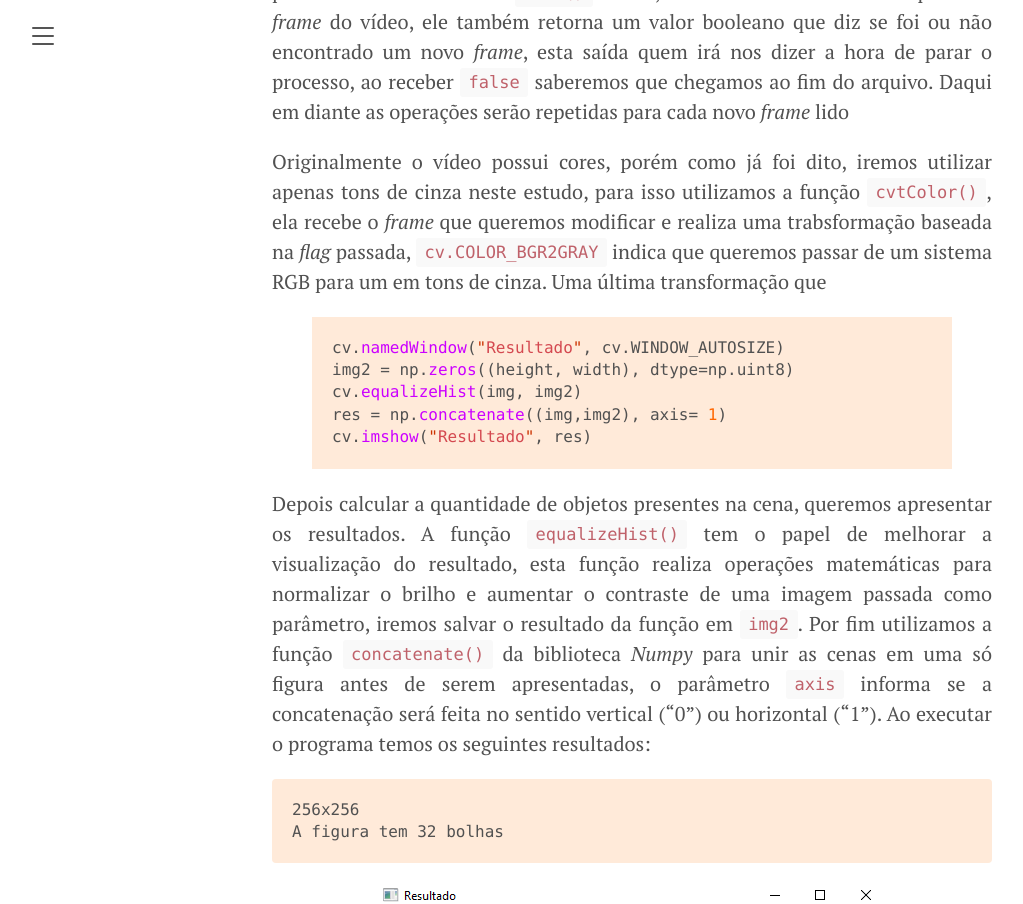
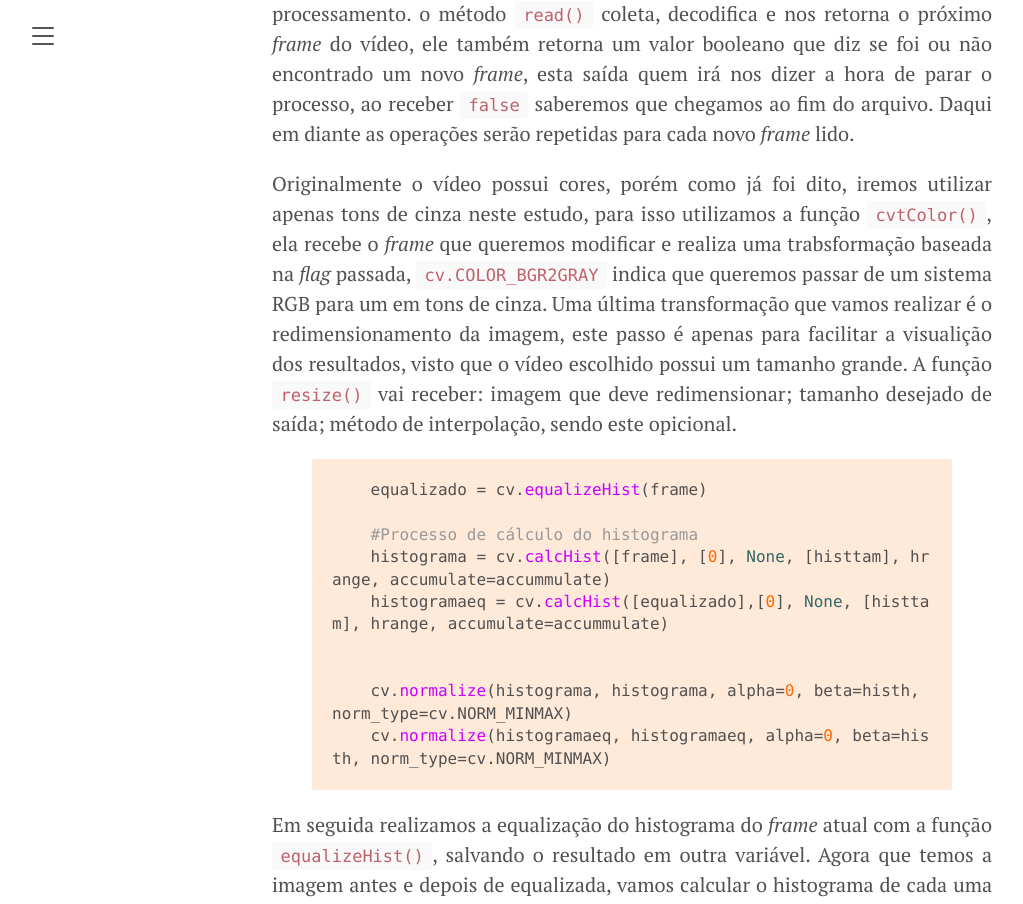
Before and after one commit to lucasamds/lucasamds.github.io, a Jekyll site: the page built from _posts/2021-02-27-manipulacao-histogramas.md, in a window 1280 px wide and 1400 px high, scrolled down 3105 px. Shown: the top 904 px of the window, without its empty margins (8-1031 px from the left). Built offline with Jekyll 4.4.1, drawn with Linux system fonts in a browser that asks for light colours; some of the changed text lies outside the part shown.

Commit message:
Update 2021-02-27-manipulacao-histogramas.md

````diff
--- a/_posts/2021-02-27-manipulacao-histogramas.md
+++ b/_posts/2021-02-27-manipulacao-histogramas.md
@@ -42,6 +42,7 @@
         frame = cv.resize(frame, (int(width/3), int(height/3)), interpolation=cv.INTER_AREA)
 
         equalizado = cv.equalizeHist(frame)
+
         #Processo de cálculo do histograma
         histograma = cv.calcHist([frame], [0], None, [histtam], hrange, accumulate=accummulate)
         histogramaeq = cv.calcHist([equalizado],[0], None, [histtam], hrange, accumulate=accummulate)
@@ -96,46 +97,32 @@
         frame = cv.resize(frame, (int(width/3), int(height/3)), interpolation=cv.INTER_AREA)
 {% endhighlight %}
 
-Caso o arquivo de vídeo tenha sido aberto corretamente, damos início ao processamento. o método `read()` coleta, decodifica e nos retorna o próximo *frame* do vídeo, ele também retorna um valor booleano que diz se foi ou não encontrado um novo *frame*, esta saída quem irá nos dizer a hora de parar o processo, ao receber `false` saberemos que chegamos ao fim do arquivo. Daqui em diante as operações serão repetidas para cada novo *frame* lido
+Caso o arquivo de vídeo tenha sido aberto corretamente, damos início ao processamento. o método `read()` coleta, decodifica e nos retorna o próximo *frame* do vídeo, ele também retorna um valor booleano que diz se foi ou não encontrado um novo *frame*, esta saída quem irá nos dizer a hora de parar o processo, ao receber `false` saberemos que chegamos ao fim do arquivo. Daqui em diante as operações serão repetidas para cada novo *frame* lido.
 
-Originalmente o vídeo possui cores, porém como já foi dito, iremos utilizar apenas tons de cinza neste estudo, para isso utilizamos a função `cvtColor()`, ela recebe o *frame* que queremos modificar e realiza uma trabsformação baseada na *flag* passada, `cv.COLOR_BGR2GRAY` indica que queremos passar de um sistema RGB para um em tons de cinza. Uma última transformação que
+Originalmente o vídeo possui cores, porém como já foi dito, iremos utilizar apenas tons de cinza neste estudo, para isso utilizamos a função `cvtColor()`, ela recebe o *frame* que queremos modificar e realiza uma trabsformação baseada na *flag* passada, `cv.COLOR_BGR2GRAY` indica que queremos passar de um sistema RGB para um em tons de cinza. Uma última transformação que vamos realizar é o redimensionamento da imagem, este passo é apenas para facilitar a visualição dos resultados, visto que o vídeo escolhido possui um tamanho grande. A função `resize()` vai receber: imagem que deve redimensionar; tamanho desejado de saída;  método de interpolação, sendo este opicional.
 
 {% highlight python %}
 
-cv.namedWindow("Resultado", cv.WINDOW_AUTOSIZE)
-img2 = np.zeros((height, width), dtype=np.uint8)
-cv.equalizeHist(img, img2)
-res = np.concatenate((img,img2), axis= 1)
-cv.imshow("Resultado", res)
+    equalizado = cv.equalizeHist(frame)
+
+    #Processo de cálculo do histograma
+    histograma = cv.calcHist([frame], [0], None, [histtam], hrange, accumulate=accummulate)
+    histogramaeq = cv.calcHist([equalizado],[0], None, [histtam], hrange, accumulate=accummulate)
+
+
+    cv.normalize(histograma, histograma, alpha=0, beta=histh, norm_type=cv.NORM_MINMAX)
+    cv.normalize(histogramaeq, histogramaeq, alpha=0, beta=histh, norm_type=cv.NORM_MINMAX)
 
 {% endhighlight %}
 
-Depois calcular a quantidade de objetos presentes na cena, queremos apresentar os resultados. A função `equalizeHist()` tem o papel de melhorar a visualização do resultado, esta função realiza operações matemáticas para normalizar o brilho e aumentar o contraste de uma imagem passada como parâmetro, iremos salvar o resultado da função em `img2`. Por fim utilizamos a função `concatenate()` da biblioteca *Numpy* para unir as cenas em uma só figura antes de serem apresentadas, o parâmetro `axis` informa se a concatenação será feita no sentido vertical ("0") ou horizontal ("1"). Ao executar o programa temos os seguintes resultados:
+Em seguida realizamos a equalização do histograma do *frame* atual com a função `equalizeHist()`, salvando o resultado em outra variável. Agora que temos a imagem antes e depois de equalizada, vamos calcular o histograma de cada uma delas para analisar os resultados. Para este cálculo vamos usar a função `calcHist()` passando os seguintes parâmetros: imagem que vamos operar; lista de dimensões dos canais utilizados para computar o histograma; uma máscara de operação, neste caso não estamos utilizando uma em específico; array com o tamanho do histograma em cada dimensão; intervalo de valores possíveis no histograma; booleano que indica se o histograma deve ser acumulado ou não. Por fim é feita a normalização dos valores dos histogramas, para que possamos comparar os resultados.
 
-```
-256x256
-A figura tem 32 bolhas
-```
+A parte final da <a href="#listagem1">Listagem 1</a> prepara o conteúdo que será exibido na tela, onde desenhamos as linhas dos histrogramas e unimos os vídeos em uma única saída. Ao executar o programa tem o seguinte resultado:
 
-![](https://raw.githubusercontent.com/lucasamds/lucasamds.github.io/main/public/images/objetos.png)
-*Figura 1. Exemplo de saída do programa rotulando.py*
+![](https://github.com/lucasamds/lucasamds.github.io/blob/main/public/videos/histogramasaida.mp4)
+*Vídeo 1. Exemplo de saída do programa equalizando.py*
 
-O leitor atento pode observar que o <a href="#trecho">trecho</a> de código que realiza o preenchimento das regiões poderá apresentar um mal comportamento nos casos que existem mais de 255 objetos na cena, isto ocorre pois a variável que conta a quantidade de elementos na cena também é responsável por dizer o nível de cinza a ser aplicado, como nosso intervalo de valores é **[0,255]**, valores superiores não seriam representados. Uma possível solução para o problema seria limitar a contagem até o valor máximo de 255, imprimindo uma mensagem de erro e encerrando o programa nos casos que a quantidade limite é superado:
-{% highlight python %}
-
-for i in range(0, height):
-    for j in range(0, width):
-        if img[i][j] == 255:
-            nobjects += 1
-            if(nobjects > 255):
-                sys.exit("A cena possui mais de 255 objetos")
-            px = j
-            py = i
-            cv.floodFill(img,None,(px,py),nobjects)
-
-{% endhighlight %}
-
-Caso se deseje elaborar uma versão que possibilite a contagem de mais de 255 objetos, uma opção é aumentar a quantidade de canais da cena, ampliando assim o número de valores possíveis para tonalidades.
+É possível perceber no vídeo que com a equalização do histograma, alguns detalhes do vídeos que passavam despercebidos se tornaram bem visíveis. A medida que a cena vai aumentando a iluminação é possível ver que o histograma não equalizado passa a se concentrar no canto direito, indicado que as tonalidades de cinza de maior valor estão em maioria; nota-se também em como a equalização do histograma espalha as amostras no gráfico, reduzindo assim as diferenças que eram acentuadas na cena original.
 
 
 ## Diferenciando objetos
````
